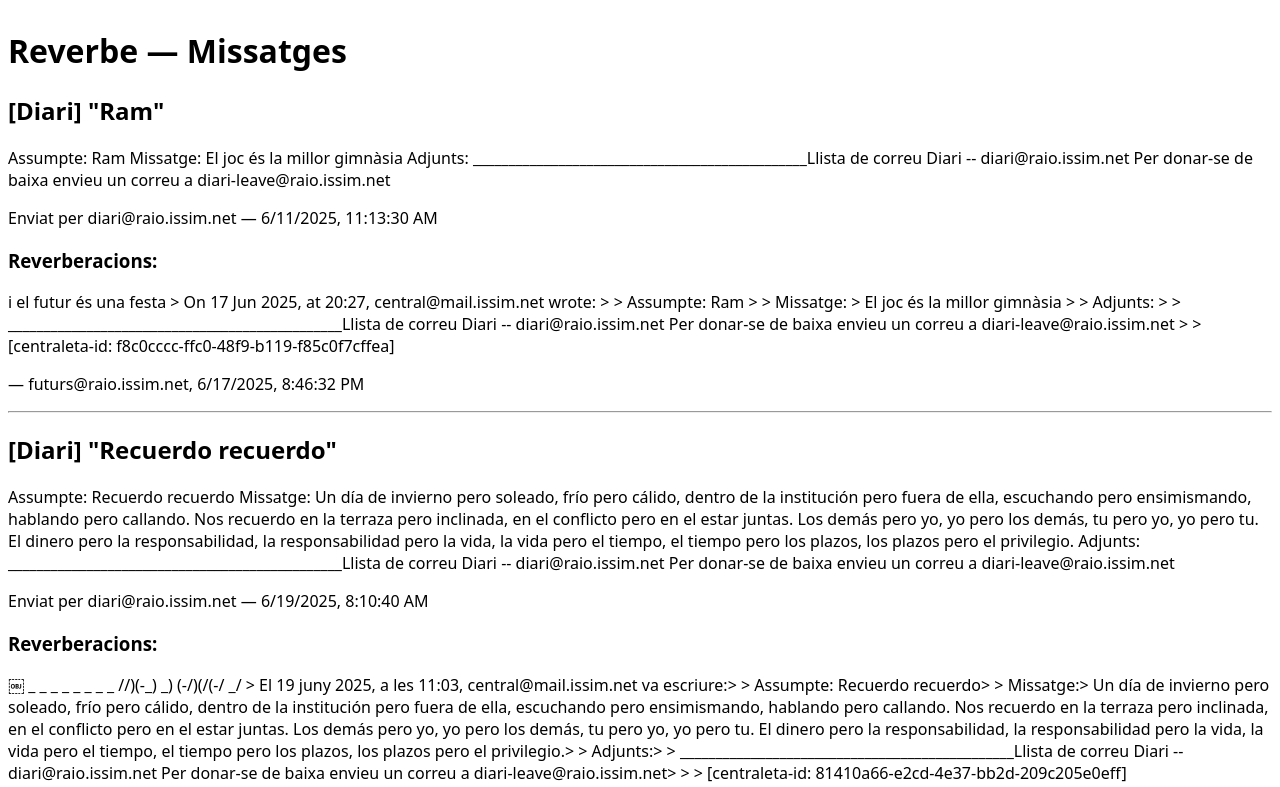
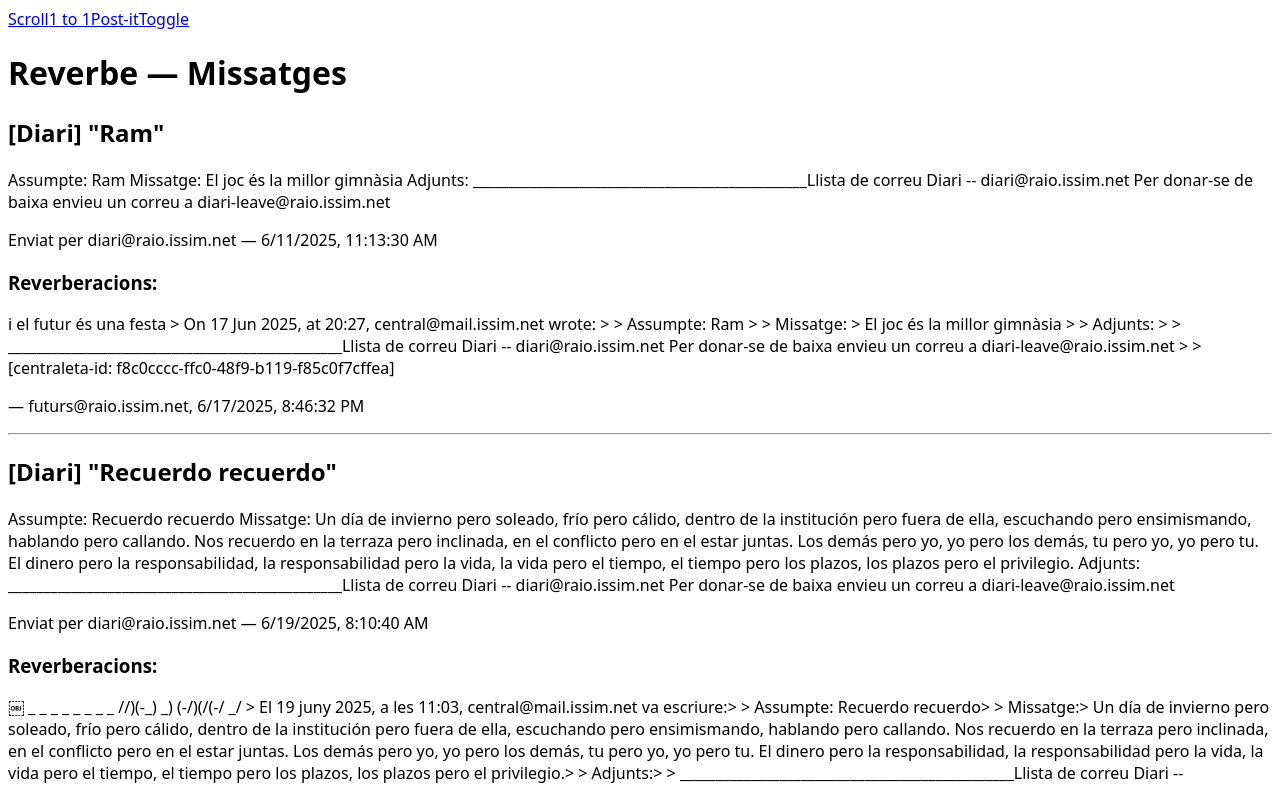
Before and after one commit to Kat-lev/reverbe-frontend, a React (Vite) app: page /style1 in a window 1280 px wide. Shown: the top 787 px of the page. Built offline with nearby package versions, Linux system fonts and the light colour scheme.

Commit message:
Create Navbar component and add to pages

```diff
--- /dev/null
+++ b/src/components/Navbar.jsx
@@ -0,0 +1,29 @@
+import React from "react";
+import { NavLink } from "react-router-dom";
+
+export default function Navbar() {
+  const links = [
+    { to: "/style1", label: "Scroll" },
+    { to: "/style2", label: "1 to 1" },
+    { to: "/style3", label: "Post-it" },
+    { to: "/style4", label: "Toggle" },
+  ];
+
+  return (
+    <nav className="flex items-center gap-4 p-4">
+      {links.map((link) => (
+        <NavLink
+          key={link.to}
+          to={link.to}
+          className={({ isActive }) =>
+            isActive
+              ? "font-bold underline"
+              : "hover:underline"
+          }
+        >
+          {link.label}
+        </NavLink>
+      ))}
+    </nav>
+  );
+}
--- a/src/pages/OneToOnePage.jsx
+++ b/src/pages/OneToOnePage.jsx
@@ -1,5 +1,15 @@
 import React from "react";
+import Navbar from "../components/Navbar";
 
-export default function OneToOnePage() {
-  return <div>1 to 1 View (Style 2)</div>;
+function OneToOnePage() {
+  return (
+    <>
+    <Navbar />
+    <div>
+      1 to 1 View (Style 2)
+    </div>
+    </>
+  );
 }
+
+export default OneToOnePage;
--- a/src/pages/PostItPage.jsx
+++ b/src/pages/PostItPage.jsx
@@ -1,5 +1,15 @@
 import React from "react";
+import Navbar from "../components/Navbar";
 
-export default function PostItPage() {
-  return <div>Post-it View (Style 3)</div>;
+function PostItPage() {
+  return (
+  <>
+    <Navbar />
+    <div>
+      Post-it View (Style 3)
+    </div>
+  </>
+  );
 }
+
+export default PostItPage;
--- a/src/pages/ScrollPage.jsx
+++ b/src/pages/ScrollPage.jsx
@@ -1,5 +1,6 @@
 import { useState } from "react";
 import { mockMessages } from "../mockData";
+import Navbar from "../components/Navbar.jsx";
 
 function ScrollPage() {
     const [messages] = useState(mockMessages);
@@ -7,6 +8,7 @@ function ScrollPage() {
     return (
     <>
     <div>
+      <Navbar />
       <h1>Reverbe — Missatges</h1>
       {messages.map((msg) => (
         <div key={msg.id}>
--- a/src/pages/TogglePage.jsx
+++ b/src/pages/TogglePage.jsx
@@ -1,5 +1,15 @@
 import React from "react";
+import Navbar from "../components/Navbar";
 
-export default function TogglePage() {
-  return <div>Toggle View (Style 4)</div>;
+function TogglePage() {
+  return (
+  <>
+  <Navbar />
+  <div>
+    Toggle View (Style 4)
+  </div>
+  </>
+  );
 }
+
+export default TogglePage;
```
